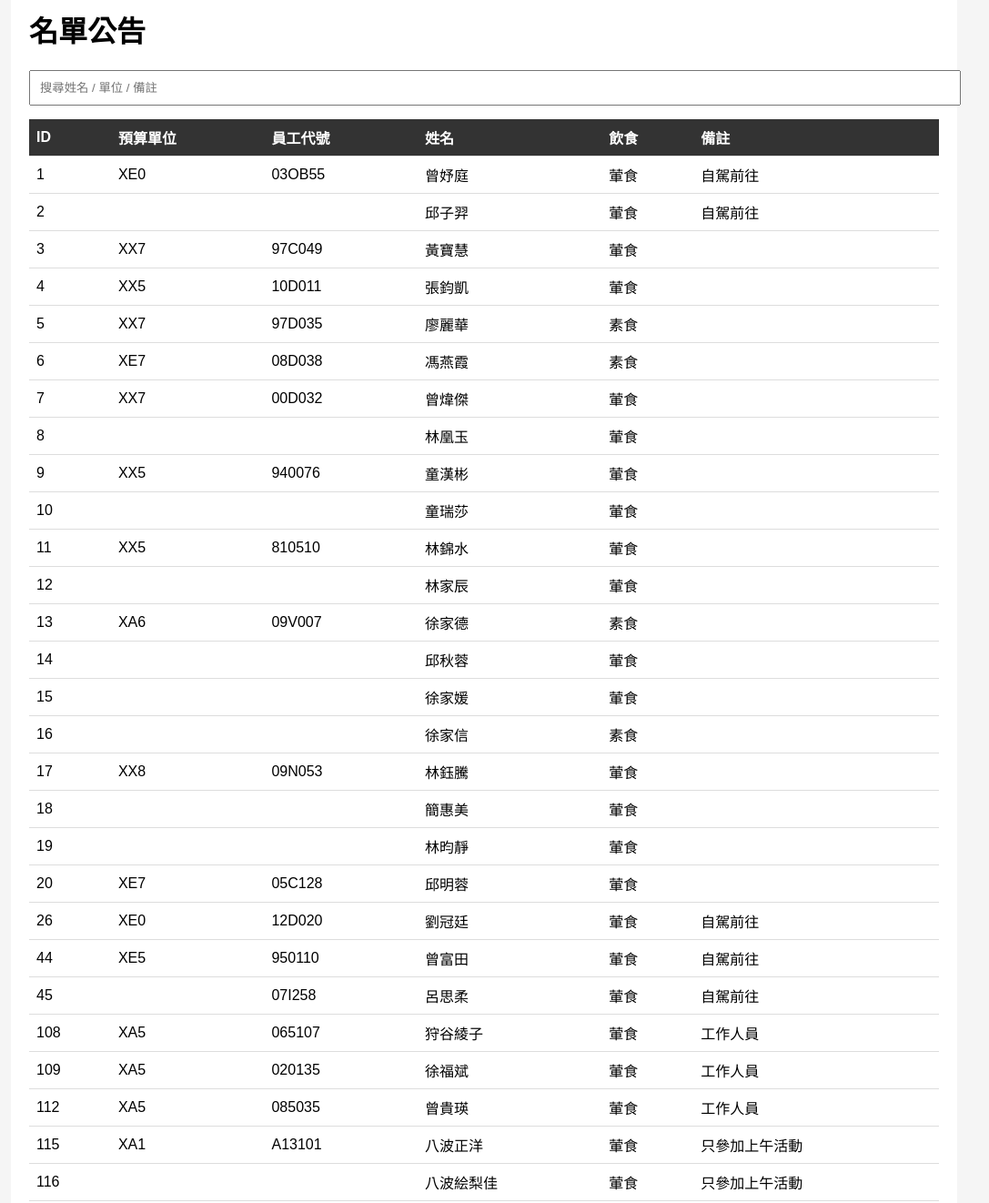
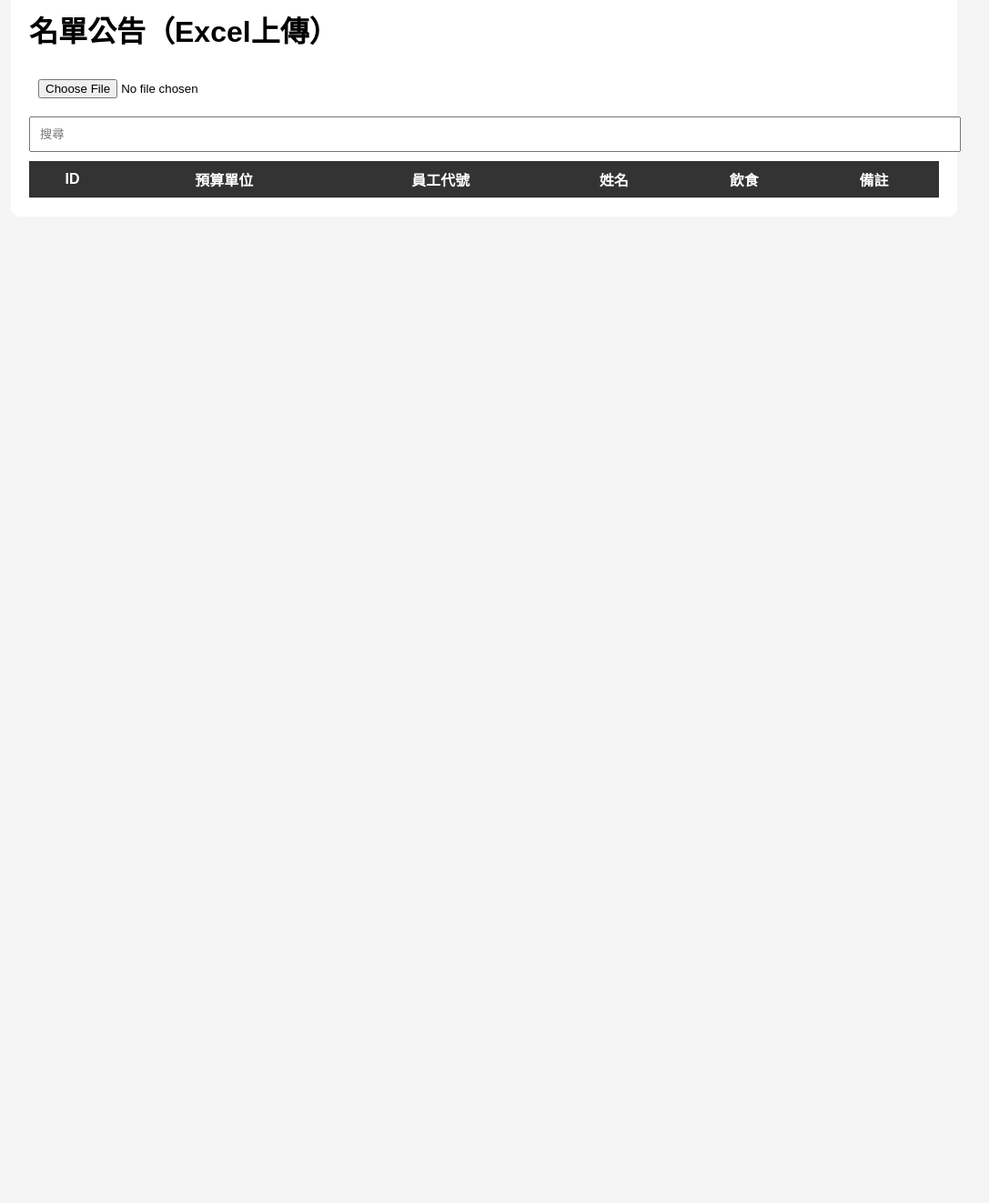
Before and after one commit to Rehsu78224/name-list, a plain HTML site: page index.html in a window 1280 px wide. Shown: the part 60-1382 px from the top of the page at 91% size, without its empty margins (108-1195 px from the left). After the commit the page ends 800 px from the top, so only its background shows below. Drawn offline with Linux system fonts and the light colour scheme.

Commit message:
Update index.html

```diff
--- a/index.html
+++ b/index.html
@@ -4,6 +4,8 @@
 <meta charset="UTF-8">
 <meta name="viewport" content="width=device-width, initial-scale=1.0">
 <title>名單公告</title>
+
+<script src="https://cdn.jsdelivr.net/npm/xlsx/dist/xlsx.full.min.js"></script>
 
 <style>
 body {
@@ -23,7 +25,7 @@ body {
 input {
   width: 100%;
   padding: 10px;
-  margin-bottom: 15px;
+  margin-bottom: 10px;
 }
 
 table {
@@ -34,7 +36,6 @@ table {
 th, td {
   padding: 8px;
   border-bottom: 1px solid #ddd;
-  text-align: left;
 }
 
 th {
@@ -47,8 +48,10 @@ th {
 <body>
 
 <div class="container">
-  <h1>名單公告</h1>
-  <input id="search" placeholder="搜尋姓名 / 單位 / 備註">
+  <h1>名單公告（Excel上傳）</h1>
+
+  <input type="file" id="upload" accept=".xlsx,.csv">
+  <input type="text" id="search" placeholder="搜尋">
 
   <table>
     <thead>
@@ -66,37 +69,27 @@ th {
 </div>
 
 <script>
-const data = [
-  {id:1, unit:"XE0", emp:"03OB55", name:"曾妤庭", food:"葷食", note:"自駕前往"},
-  {id:2, unit:"", emp:"", name:"邱子羿", food:"葷食", note:"自駕前往"},
-  {id:3, unit:"XX7", emp:"97C049", name:"黃寶慧", food:"葷食", note:""},
-  {id:4, unit:"XX5", emp:"10D011", name:"張鈞凱", food:"葷食", note:""},
-  {id:5, unit:"XX7", emp:"97D035", name:"廖麗華", food:"素食", note:""},
-  {id:6, unit:"XE7", emp:"08D038", name:"馮燕霞", food:"素食", note:""},
-  {id:7, unit:"XX7", emp:"00D032", name:"曾煒傑", food:"葷食", note:""},
-  {id:8, unit:"", emp:"", name:"林凰玉", food:"葷食", note:""},
-  {id:9, unit:"XX5", emp:"940076", name:"童漢彬", food:"葷食", note:""},
-  {id:10, unit:"", emp:"", name:"童瑞莎", food:"葷食", note:""},
-  {id:11, unit:"XX5", emp:"810510", name:"林錦水", food:"葷食", note:""},
-  {id:12, unit:"", emp:"", name:"林家辰", food:"葷食", note:""},
-  {id:13, unit:"XA6", emp:"09V007", name:"徐家德", food:"素食", note:""},
-  {id:14, unit:"", emp:"", name:"邱秋蓉", food:"葷食", note:""},
-  {id:15, unit:"", emp:"", name:"徐家媛", food:"葷食", note:""},
-  {id:16, unit:"", emp:"", name:"徐家信", food:"素食", note:""},
-  {id:17, unit:"XX8", emp:"09N053", name:"林鈺騰", food:"葷食", note:""},
-  {id:18, unit:"", emp:"", name:"簡惠美", food:"葷食", note:""},
-  {id:19, unit:"", emp:"", name:"林昀靜", food:"葷食", note:""},
-  {id:20, unit:"XE7", emp:"05C128", name:"邱明蓉", food:"葷食", note:""},
+let rawData = [];
 
-  {id:26, unit:"XE0", emp:"12D020", name:"劉冠廷", food:"葷食", note:"自駕前往"},
-  {id:44, unit:"XE5", emp:"950110", name:"曾富田", food:"葷食", note:"自駕前往"},
-  {id:45, unit:"", emp:"07I258", name:"呂思柔", food:"葷食", note:"自駕前往"},
-  {id:108, unit:"XA5", emp:"065107", name:"狩谷綾子", food:"葷食", note:"工作人員"},
-  {id:109, unit:"XA5", emp:"020135", name:"徐福斌", food:"葷食", note:"工作人員"},
-  {id:112, unit:"XA5", emp:"085035", name:"曾貴瑛", food:"葷食", note:"工作人員"},
-  {id:115, unit:"XA1", emp:"A13101", name:"八波正洋", food:"葷食", note:"只參加上午活動"},
-  {id:116, unit:"", emp:"", name:"八波絵梨佳", food:"葷食", note:"只參加上午活動"}
-];
+document.getElementById('upload').addEventListener('change', handleFile);
+
+function handleFile(e) {
+  const file = e.target.files[0];
+  const reader = new FileReader();
+
+  reader.onload = function(evt) {
+    const data = new Uint8Array(evt.target.result);
+    const workbook = XLSX.read(data, { type: 'array' });
+
+    const sheet = workbook.Sheets[workbook.SheetNames[0]];
+    const json = XLSX.utils.sheet_to_json(sheet);
+
+    rawData = json;
+    render();
+  };
+
+  reader.readAsArrayBuffer(file);
+}
 
 const tableBody = document.getElementById("tableBody");
 const search = document.getElementById("search");
@@ -104,30 +97,28 @@ const search = document.getElementById("search");
 function render(keyword="") {
   tableBody.innerHTML = "";
 
-  data
-    .filter(d =>
-      Object.values(d).some(v =>
+  rawData
+    .filter(row =>
+      Object.values(row).some(v =>
         String(v).includes(keyword)
       )
     )
-    .forEach(d => {
-      const row = `
+    .forEach(row => {
+      const tr = `
         <tr>
-          <td>${d.id}</td>
-          <td>${d.unit}</td>
-          <td>${d.emp}</td>
-          <td>${d.name}</td>
-          <td>${d.food}</td>
-          <td>${d.note}</td>
+          <td>${row["ID"] || ""}</td>
+          <td>${row["預算單位"] || ""}</td>
+          <td>${row["員工代號"] || ""}</td>
+          <td>${row["姓名"] || ""}</td>
+          <td>${row["飲食習慣"] || ""}</td>
+          <td>${row["備註"] || ""}</td>
         </tr>
       `;
-      tableBody.innerHTML += row;
+      tableBody.innerHTML += tr;
     });
 }
 
 search.addEventListener("input", e => render(e.target.value));
-
-render();
 </script>
 
 </body>
```
